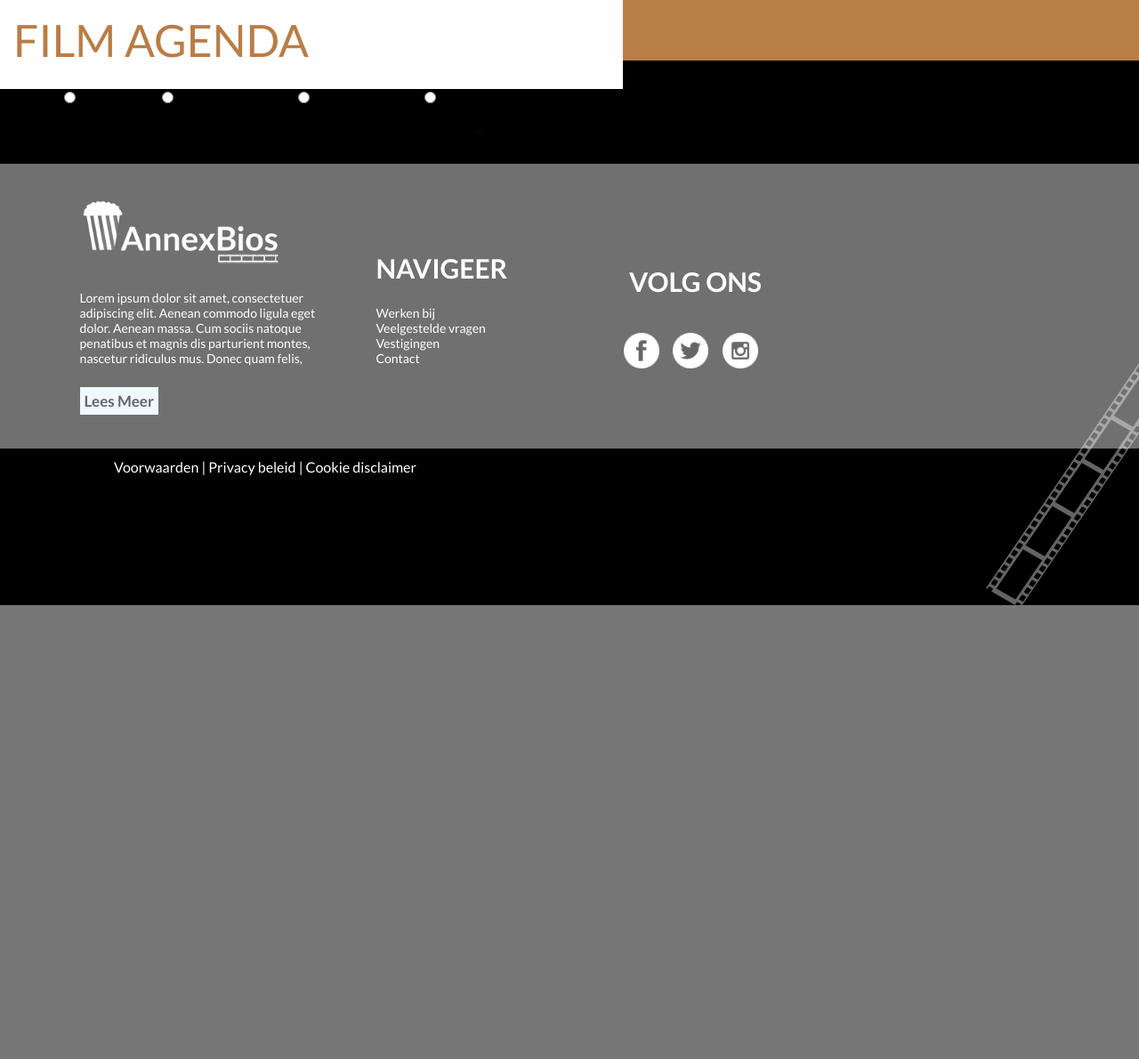
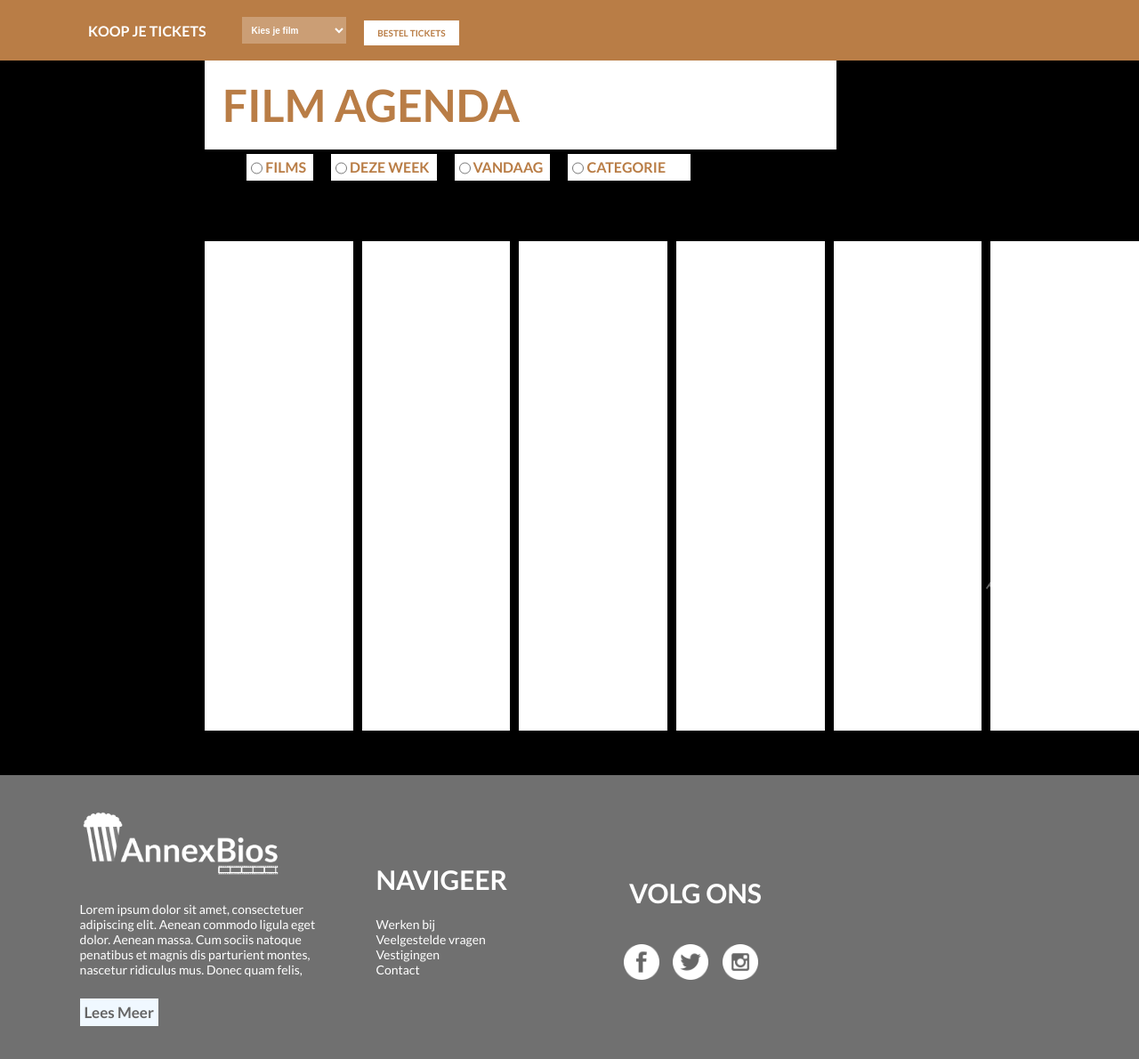
Before and after one commit to Feestbeest1/Bioscoop, a PHP site: page /Bioscoop/ in a window 1280 px wide. Shown: the part 120-1310 px from the top of the page at 89% size. Before the commit the page ends 800 px from the top, so only its background shows below. Run offline with PHP 8.4, Linux system fonts and the light colour scheme; some web fonts are replaced.

Commit message:
filmagenda edits

```diff
--- a/filmagenda.php
+++ b/filmagenda.php
@@ -35,10 +35,20 @@
         </div>
     </div>
         </div>
-        <div class="column"></div>
+        <div class="column">
+
     </div>
 </div>
 </div>
+      <div id="filmsContainer">
+         <div id="film-box"></div>
+         <div id="film-box"></div>
+         <div id="film-box"></div>
+         <div id="film-box"></div>
+         <div id="film-box"></div>
+         <div id="film-box"></div>
 
         </div>
+      </div>
+        </div>
     </div>
--- a/style.css
+++ b/style.css
@@ -436,3 +436,76 @@ body {
     height: auto;
     z-index: 0;
 }
+
+/*Begin film agenda*/
+#Film-agenda-box{
+    background-color: white;
+    width: 710px;
+    height: 100px;
+
+}
+
+#film-text{
+    color: #B97D46;
+    font-size: 50px;
+    padding: 20px;
+    font-weight: bold;
+}
+
+.row{
+    display: flex;
+    flex-direction: row;
+    gap: 20px;
+}
+
+label{
+    color: #B97D46;
+    display: flex;
+}
+
+#film-agendaContainer{
+    display: flex;
+    flex-direction: column;
+    width: 100%;
+    margin: 0 auto;
+}
+
+.box{
+    width: auto;
+    height: 30px;
+    background-color: white;
+    margin-top: 5px;
+    padding-top: 5px;
+    padding-right: 8px;
+    font-weight: bold;
+}
+
+.column{
+    width: 80%;
+    height: auto;
+    margin-top: 68px;
+    margin-left: 230px;
+}
+
+#arrow{
+    width: 20px;
+    height: auto;
+    padding-left: 10px;
+}
+
+#film-box{
+    height: 550px;
+    width: 230px;
+    background-color: white;
+
+}
+
+#filmsContainer{
+    margin-left: 230px;
+    display: flex;
+    flex-direction: row;
+    gap: 10px;
+    margin-bottom: 50px;
+}
+
+/*Einde film agenda*/
```
